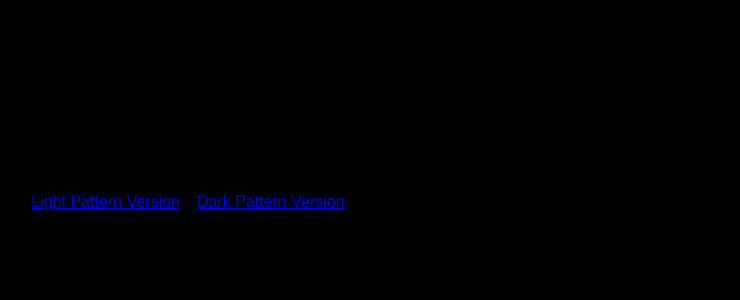
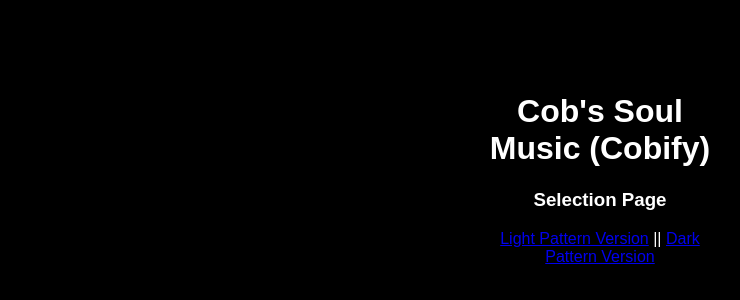
Before and after one commit to ericdalessandro/cob, a plain HTML site: page index.html in a window 1280 px wide. Shown: the whole page, without its empty margins (40-780 px from the left). Drawn offline with Linux system fonts and the light colour scheme.

Commit message:
Fixed selection page CSS

```diff
--- a/index.html
+++ b/index.html
@@ -1,11 +1,11 @@
 <!DOCTYPE html>
 
-<!-- Selection page for dark theme or light theme version of HW4 Cob's Soul Music webpage. May not work properly on Vivaldi. -->
+<!-- Selection page for dark theme or light theme version of HW4 Cob's Soul Music webpage. -->
 
 <html lang="en">
 
     <head>
-        <title>Cob's Soul Music</title>
+        <title>Cobify - Stream All Your Favorite Songs</title>
         <link rel="stylesheet" type="text/css" href="style.css" />
     </head>
 
@@ -13,7 +13,7 @@
 
         <main>
             <div class="selection-page">
-                <h1>Cob's Soul Music</h1>
+                <h1>Cob's Soul Music (Cobify)</h1>
                 <h3>Selection Page</h3>
                 <a href="light-pattern-page.html">Light Pattern Version</a>
                 ||
--- a/style.css
+++ b/style.css
@@ -130,8 +130,11 @@
 .selection-page {
     font-family: Arial, Helvetica, sans-serif;
     text-align: center;
-    color: black;
+    color: white;
     margin-top: 4em;
+    width: 20%;
+    margin-left: auto;
+    margin-right: auto;
 }
 
 .song-block {
```
Also changed, not shown: 1 other file.
